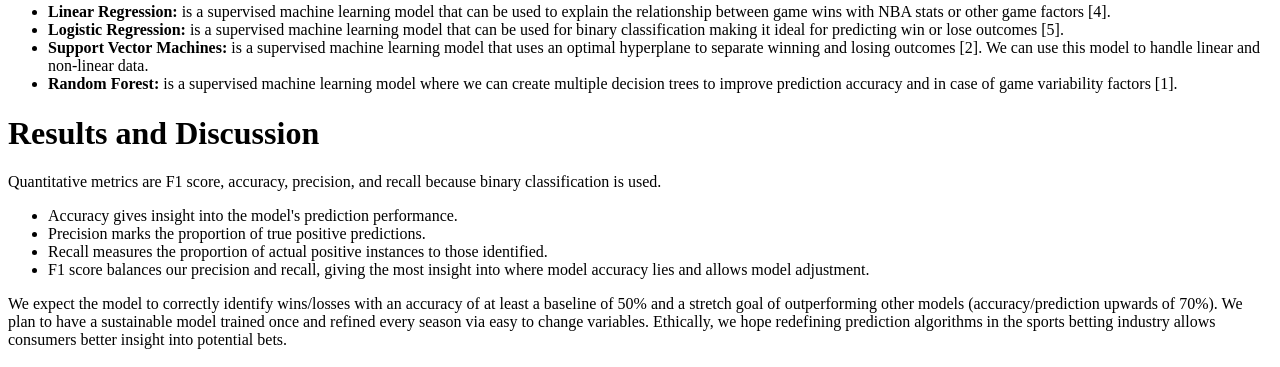
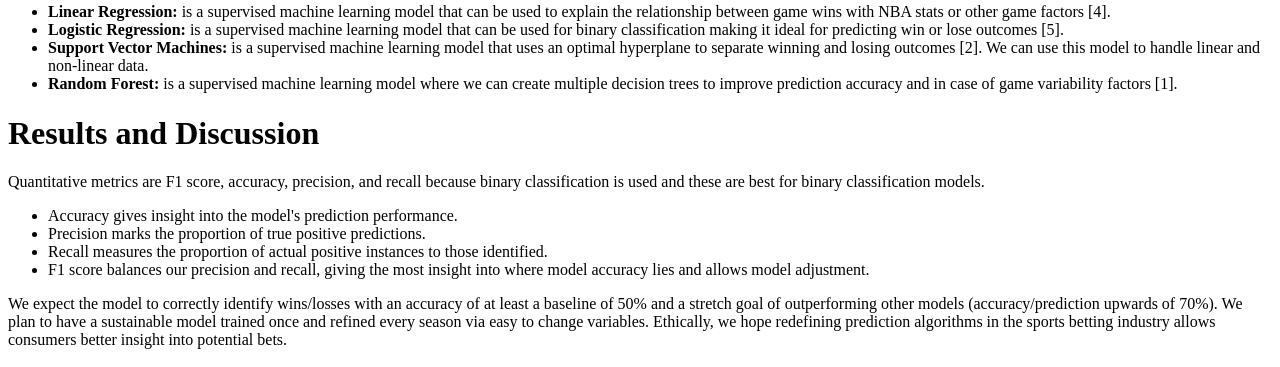
Before and after one commit to endeavored/endeavored.github.io, a plain HTML site: page cs4641/index.html in a window 1280 px wide. Shown: the part 884-1251 px from the top of the page. Drawn offline with Linux system fonts and the light colour scheme.

Commit message:
Update content

```diff
--- a/cs4641/index.html
+++ b/cs4641/index.html
@@ -2,7 +2,7 @@
 <html lang="en">
 <head>
     <meta charset="UTF-8">
-    <meta name="viewport" content="width=device-width, initial-scale=1.0">
+    <meta name="viewport" content="height=device-height, width=device-width, initial-scale=1.0">
     <title>NBA Game Prediction Project</title>
 </head>
 <body>
@@ -47,7 +47,7 @@
     </ul>
 
     <h1>Results and Discussion</h1>
-    <p>Quantitative metrics are F1 score, accuracy, precision, and recall because binary classification is used.</p>
+    <p>Quantitative metrics are F1 score, accuracy, precision, and recall because binary classification is used and these are best for binary classification models.</p>
     <ul>
         <li>Accuracy gives insight into the model's prediction performance.</li>
         <li>Precision marks the proportion of true positive predictions.</li>
```
